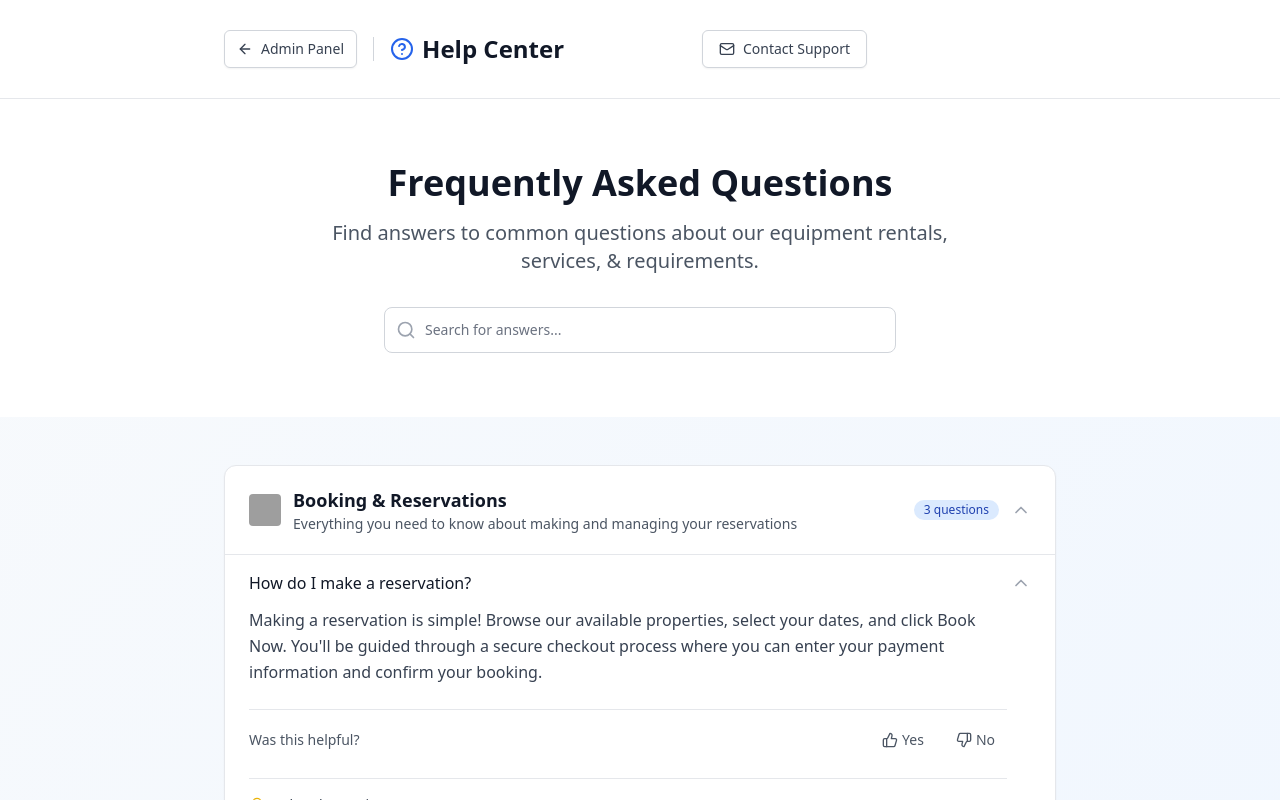
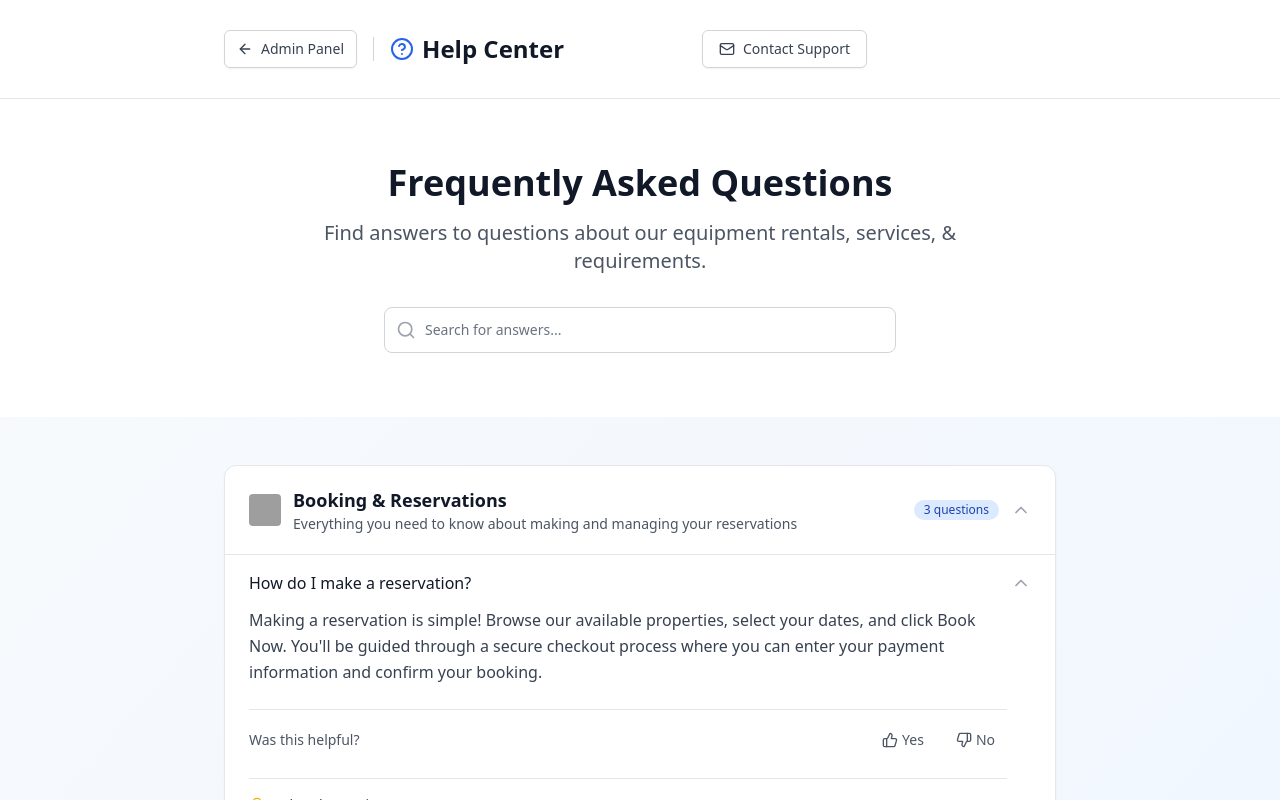
Before and after one commit to Kabba24ai/faq-admin-website-html, a React (Vite) app: page /faq in a window 1280 px wide. Shown: the top 800 px of the page. Built offline with nearby package versions, Linux system fonts and the light colour scheme; grey boxes are pictures that could not be loaded.

Commit message:
Update FAQ description text

```diff
--- a/src/components/FAQPage.tsx
+++ b/src/components/FAQPage.tsx
@@ -208,7 +208,7 @@ export default function FAQPage() {
               Frequently Asked Questions
             </h2>
             <p className="text-xl text-gray-600 mb-8 max-w-2xl mx-auto">
-              Find answers to common questions about our equipment rentals, services, & requirements.
+              Find answers to questions about our equipment rentals, services, & requirements.
             </p>
 
             {/* Search Box */}
```
